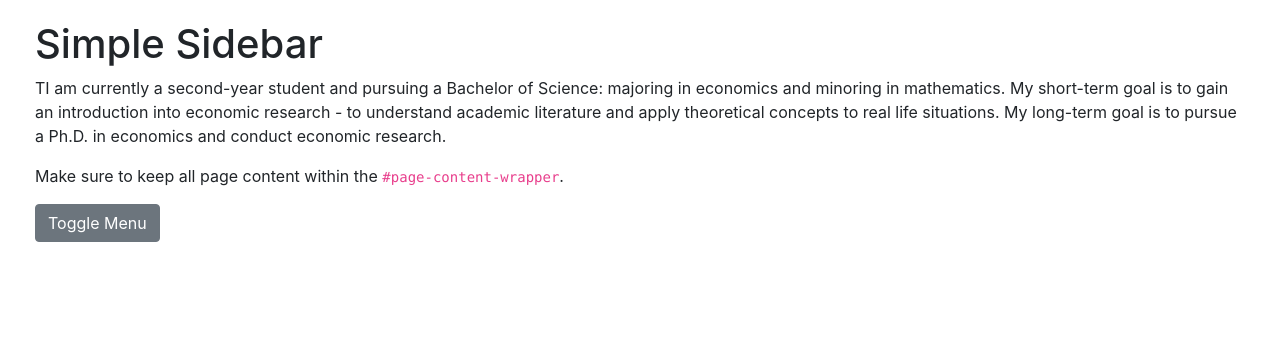
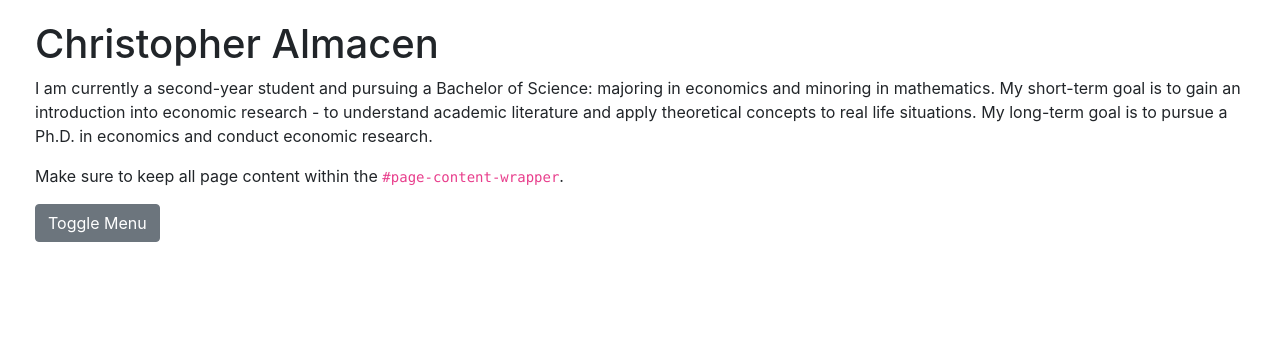
Before and after one commit to christopher-almacen/christopher-almacen.github.io, a website: page index.html in a window 1280 px wide. Drawn offline with Linux system fonts and the light colour scheme.

Commit message:
Updated with my name

```diff
--- a/index.html
+++ b/index.html
@@ -27,7 +27,7 @@
             <ul class="sidebar-nav">
                 <li class="sidebar-brand">
                     <a href="#">
-                        Start Bootstrap
+                        Christopher Almacen
                     </a>
                 </li>
                 <li>
@@ -58,8 +58,8 @@
         <!-- Page Content -->
         <div id="page-content-wrapper">
             <div class="container-fluid">
-                <h1>Simple Sidebar</h1>
-                <p>TI am currently a second-year student and pursuing a Bachelor of Science: majoring in economics and minoring in mathematics. My short-term goal is to gain an introduction into economic research - to understand academic literature and apply theoretical concepts to real life situations. My long-term goal is to pursue a Ph.D. in economics and conduct economic research.</p>
+                <h1>Christopher Almacen</h1>
+                <p>I am currently a second-year student and pursuing a Bachelor of Science: majoring in economics and minoring in mathematics. My short-term goal is to gain an introduction into economic research - to understand academic literature and apply theoretical concepts to real life situations. My long-term goal is to pursue a Ph.D. in economics and conduct economic research.</p>
                 <p>Make sure to keep all page content within the <code>#page-content-wrapper</code>.</p>
                 <a href="#menu-toggle" class="btn btn-secondary" id="menu-toggle">Toggle Menu</a>
             </div>
```
